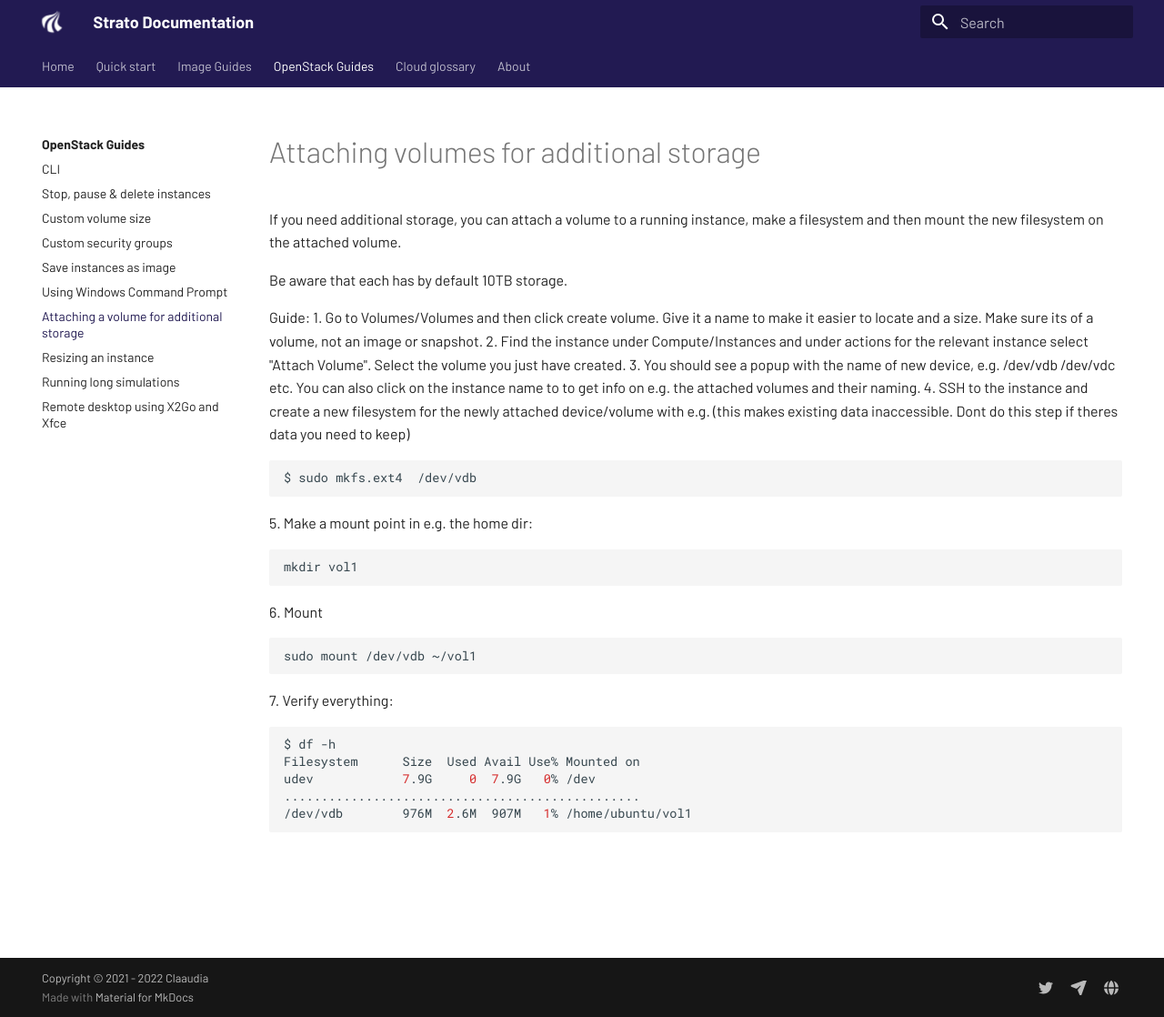
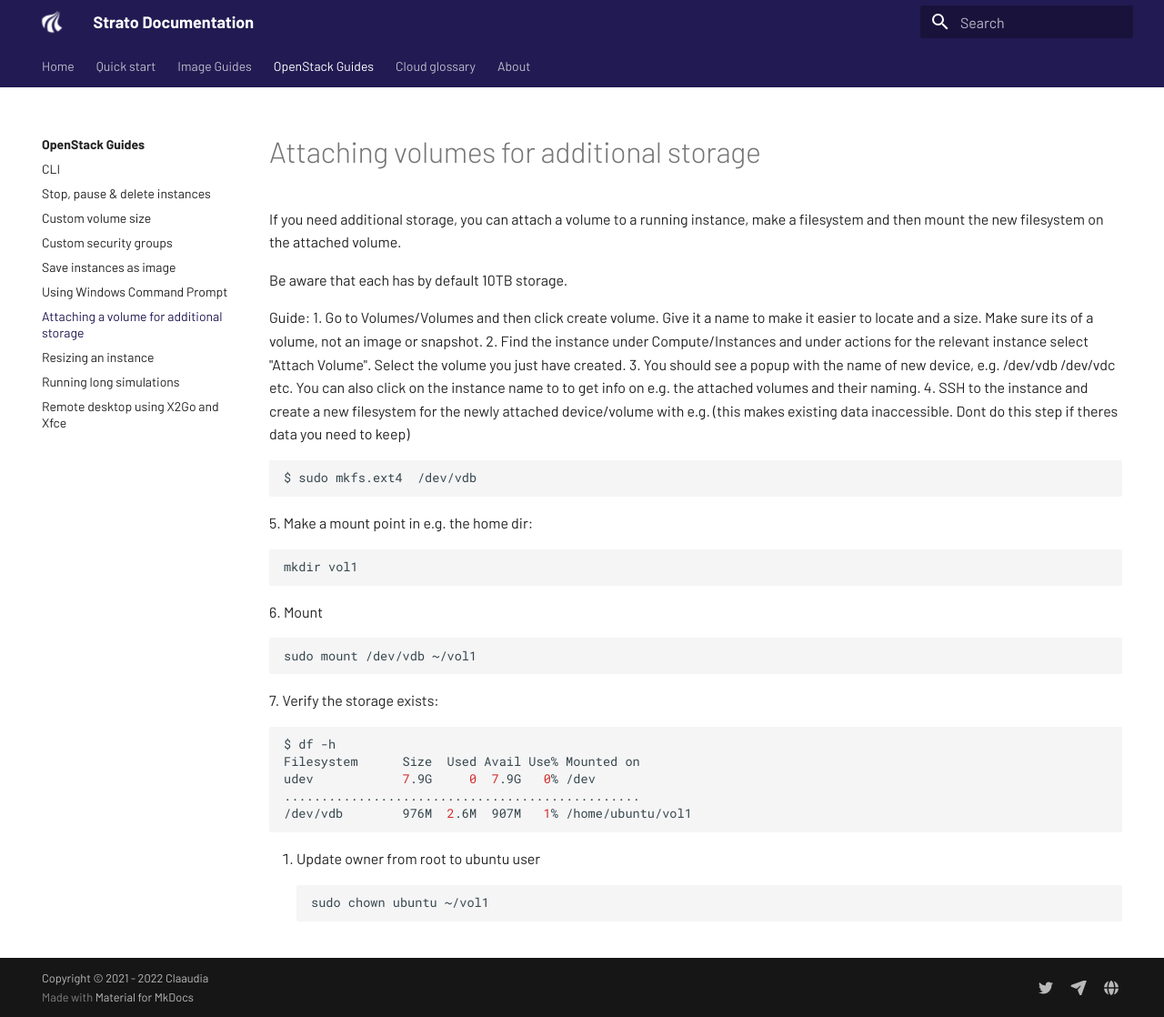
Before and after one commit to daniehej/Documentation, an MkDocs documentation site: the page built from docs/guides/openstack_guides/attach_volume.md, in a window 1280 px wide and 1118 px high. Shown: the whole window at 91% size. Built offline with MkDocs 1.6.1 and Material for MkDocs 9.7.7, drawn with Linux system fonts in a browser that asks for light colours.

Commit message:
updated description to also mention updating user

````diff
--- a/docs/guides/openstack_guides/attach_volume.md
+++ b/docs/guides/openstack_guides/attach_volume.md
@@ -20,7 +20,7 @@ mkdir vol1
 ```bash
 ﻿sudo mount /dev/vdb ~/vol1
 ```
-7. Verify everything:
+7. Verify the storage exists:
 ```bash
 $ df -h
 Filesystem      Size  Used Avail Use% Mounted on
@@ -28,3 +28,8 @@ udev            7.9G     0  7.9G   0% /dev
 ﻿................................................
 /dev/vdb        976M  2.6M  907M   1% /home/ubuntu/vol1
 ```
+
+8. Update owner from root to ubuntu user
+```bash
+sudo chown ubuntu ~/vol1
+```
````
